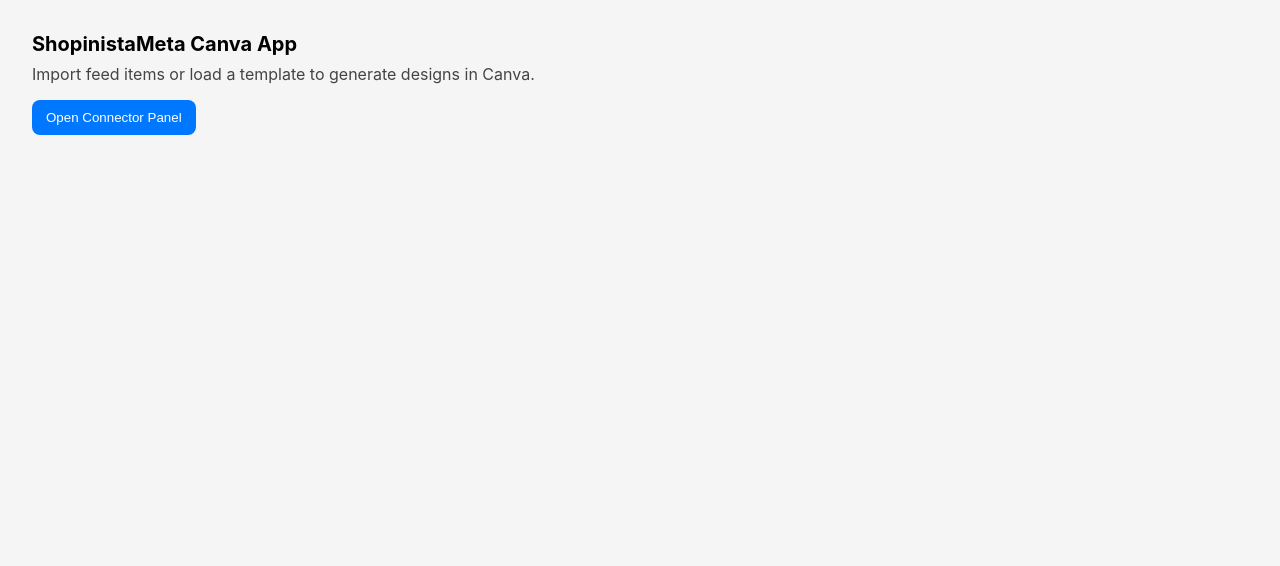
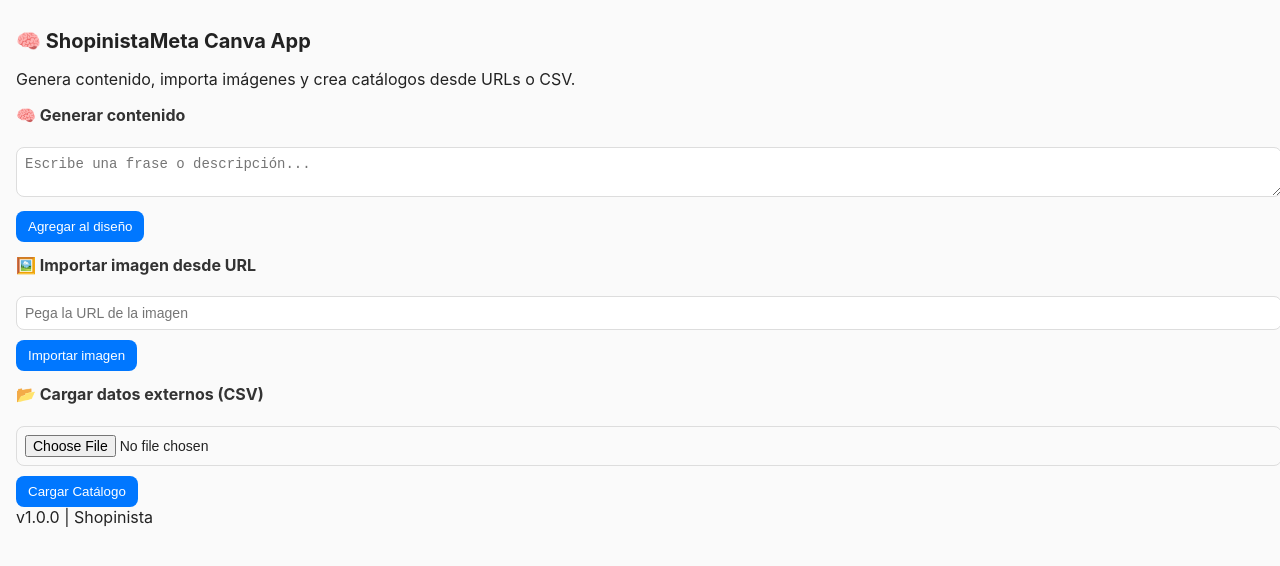
Before and after one commit to Maff0986/app-shopinistameta-canva, a website: page index.html in a window 1280 px wide. Drawn offline with Linux system fonts and the light colour scheme.

Commit message:
Refactor index.html for improved functionality
Updated the HTML structure, language, and added new sections for content generation, image import, and CSV loading.

```diff
--- a/index.html
+++ b/index.html
@@ -1,25 +1,37 @@
-<!doctype html>
-<html lang="en">
+<!DOCTYPE html>
+<html lang="es">
 <head>
-  <meta charset="utf-8">
+  <meta charset="UTF-8" />
+  <meta name="viewport" content="width=device-width, initial-scale=1.0" />
   <title>ShopinistaMeta Canva App</title>
-  <meta name="viewport" content="width=device-width,initial-scale=1">
-  <script src="./main.js" defer></script>
-  <style>
-    body{font-family:Inter,Arial,sans-serif;background:#f5f5f5;padding:24px;}
-    h1{font-size:20px;margin:0 0 8px;}
-    p{color:#444;margin:0 0 16px;}
-    button{background:#0077ff;color:#fff;padding:10px 14px;border-radius:8px;border:none;cursor:pointer}
-  </style>
+  <link rel="stylesheet" href="style.css" />
 </head>
 <body>
-  <h1>ShopinistaMeta Canva App</h1>
-  <p>Import feed items or load a template to generate designs in Canva.</p>
-  <button id="renderBtn">Open Connector Panel</button>
-  <script>
-    document.getElementById('renderBtn').addEventListener('click', function(){
-      alert('Open the app from the Canva editor sidebar to use the connector.');
-    });
-  </script>
+  <div class="app-container">
+    <h1>🧠 ShopinistaMeta Canva App</h1>
+    <p>Genera contenido, importa imágenes y crea catálogos desde URLs o CSV.</p>
+
+    <section class="panel">
+      <h2>🧠 Generar contenido</h2>
+      <textarea id="prompt" placeholder="Escribe una frase o descripción..."></textarea>
+      <button id="generateBtn">Agregar al diseño</button>
+    </section>
+
+    <section class="panel">
+      <h2>🖼️ Importar imagen desde URL</h2>
+      <input type="text" id="imageUrl" placeholder="Pega la URL de la imagen" />
+      <button id="importBtn">Importar imagen</button>
+    </section>
+
+    <section class="panel">
+      <h2>📂 Cargar datos externos (CSV)</h2>
+      <input type="file" id="fileInput" accept=".csv" />
+      <button id="loadCsvBtn">Cargar Catálogo</button>
+    </section>
+
+    <footer>v1.0.0 | Shopinista</footer>
+  </div>
+
+  <script src="main.js"></script>
 </body>
 </html>
```
